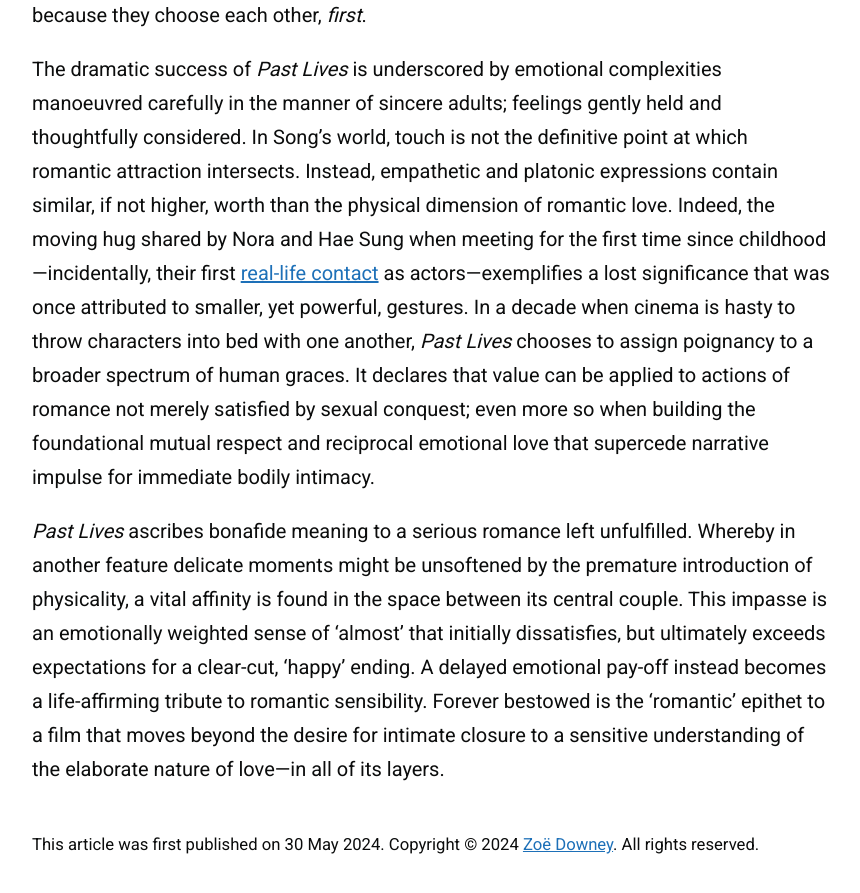
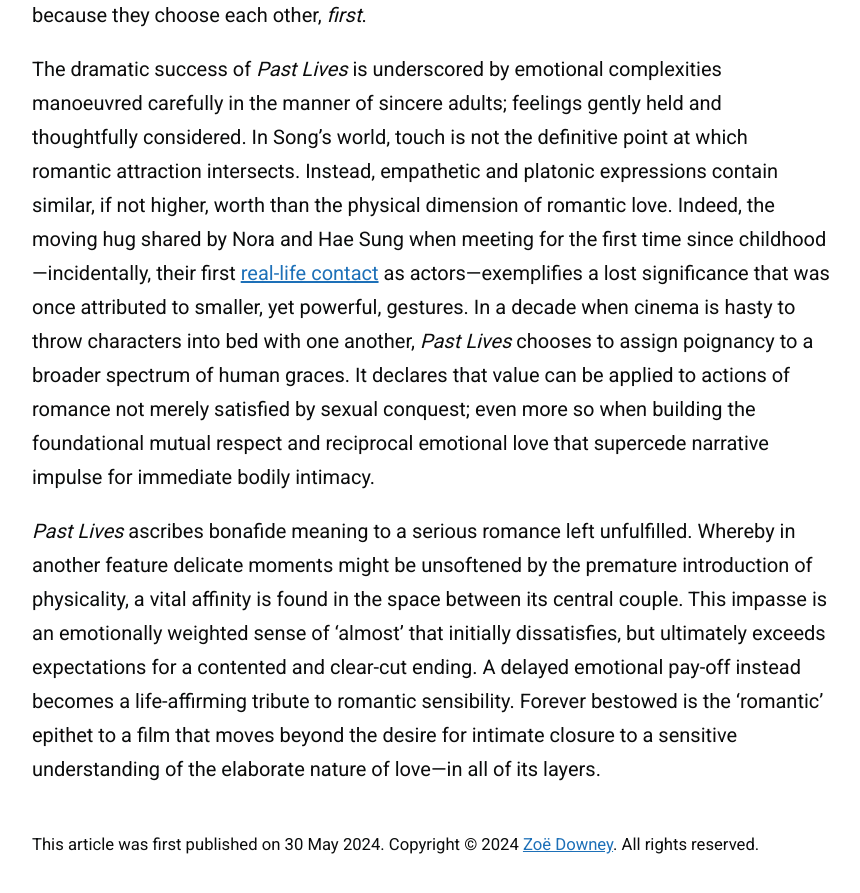
Before and after one commit to zoeurl/zoedowney.github.io, a Jekyll site: the page built from _posts/2024-05-30-past-lives.md, in a window 1280 px wide and 900 px high, scrolled down 2150 px. Shown: the top 893 px of the window, without its empty margins (208-1068 px from the left). Built offline with Jekyll 4.4.1, drawn with Linux system fonts in a browser that asks for light colours.

Commit message:
Update 2024-05-30-past-lives.md

```diff
--- a/_posts/2024-05-30-past-lives.md
+++ b/_posts/2024-05-30-past-lives.md
@@ -21,4 +21,4 @@
 
 The dramatic success of _Past Lives_ is underscored by emotional complexities manoeuvred carefully in the manner of sincere adults; feelings gently held and thoughtfully considered. In Song’s world, touch is not the definitive point at which romantic attraction intersects. Instead, empathetic and platonic expressions contain similar, if not higher, worth than the physical dimension of romantic love. Indeed, the moving hug shared by Nora and Hae Sung when meeting for the first time since childhood—incidentally, their first [real-life contact](https://www.youtube.com/watch?v=9d4ObkmCJYs&t=7s&ab_channel=A24) as actors—exemplifies a lost significance that was once attributed to smaller, yet powerful, gestures. In a decade when cinema is hasty to throw characters into bed with one another, _Past Lives_ chooses to assign poignancy to a broader spectrum of human graces. It declares that value can be applied to actions of romance not merely satisfied by sexual conquest; even more so when building the foundational mutual respect and reciprocal emotional love that supercede narrative impulse for immediate bodily intimacy.
 
-_Past Lives_ ascribes bonafide meaning to a serious romance left unfulfilled. Whereby in another feature delicate moments might be unsoftened by the premature introduction of physicality, a vital affinity is found in the space between its central couple. This impasse is an emotionally weighted sense of ‘almost’ that initially dissatisfies, but ultimately exceeds expectations for a clear-cut, ‘happy’ ending. A delayed emotional pay-off instead becomes a life-affirming tribute to romantic sensibility. Forever bestowed is the ‘romantic’ epithet to a film that moves beyond the desire for intimate closure to a sensitive understanding of the elaborate nature of love—in all of its layers.
+_Past Lives_ ascribes bonafide meaning to a serious romance left unfulfilled. Whereby in another feature delicate moments might be unsoftened by the premature introduction of physicality, a vital affinity is found in the space between its central couple. This impasse is an emotionally weighted sense of ‘almost’ that initially dissatisfies, but ultimately exceeds expectations for a contented and clear-cut ending. A delayed emotional pay-off instead becomes a life-affirming tribute to romantic sensibility. Forever bestowed is the ‘romantic’ epithet to a film that moves beyond the desire for intimate closure to a sensitive understanding of the elaborate nature of love—in all of its layers.
```
